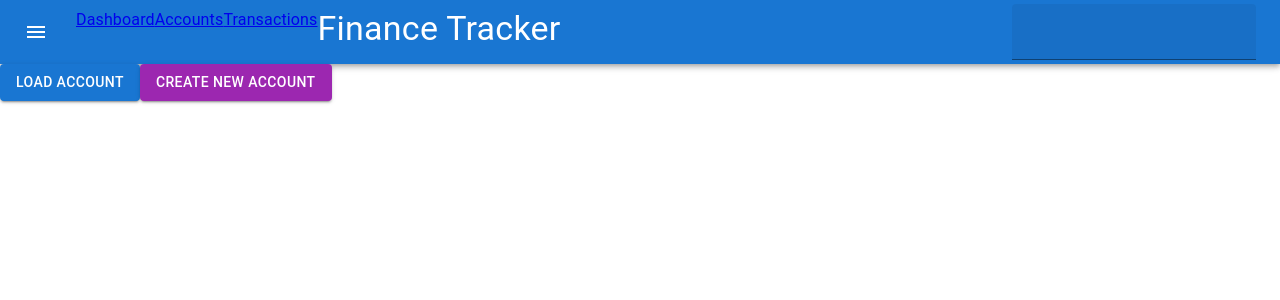
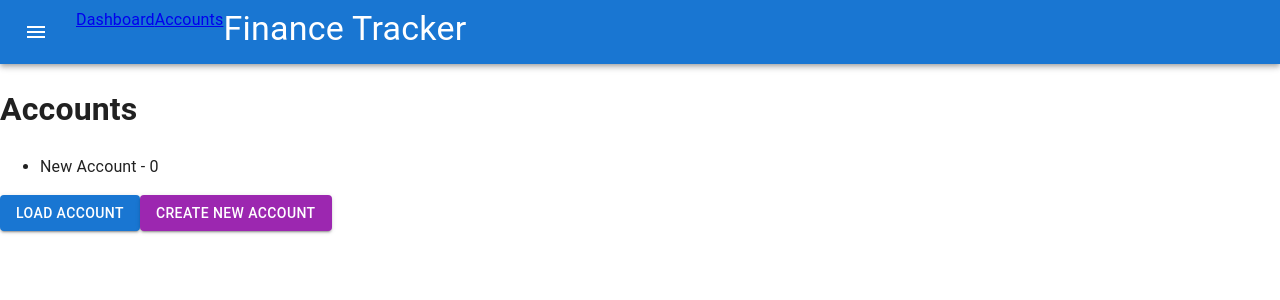
Before and after one commit to jwaspin/luca-ledger, a React (Vite) app: page /accounts in a window 1280 px wide. Both pictures are taken after a click on the button "CREATE NEW ACCOUNT". Shown: the top 300 px of the page. Built offline with nearby package versions, Linux system fonts and the light colour scheme.

Commit message:
Update UI for Multiple Accounts
Remove transactions route and add selected account route.
AppHeader now displays account info only if account is selected.
Refactor Accounts.jsx to support redux and create accounts.
Clicking on created account will navigate to selected account page (broken).

```diff
--- a/src/components/MainLayout/AppHeader/AppHeader.jsx
+++ b/src/components/MainLayout/AppHeader/AppHeader.jsx
@@ -1,14 +1,20 @@
-import { Link } from 'react-router-dom';
 import { AppBar, Box, Toolbar, Typography } from '@mui/material';
+import { useSelector } from 'react-redux';
+import { Link, useParams } from 'react-router-dom';
 
-import { useSelector } from 'react-redux';
-import { selectTransactions } from '@/store/transactionsSlice';
+import { selectAccountById } from '@/store/accountsSlice';
 import AccountNameField from './AccountNameField';
 import MainMenu from './MainMenu';
 
 export default function AppHeader() {
-  const transactions = useSelector(selectTransactions);
-  const { modified, accountName } = transactions;
+  const { accountId } = useParams();
+  const account = useSelector(selectAccountById(accountId));
+  const accountInfo = account ? (
+    <Box sx={{ flexDirection: 'row', display: 'flex' }}>
+      <AccountNameField accountName={account.name} />
+      {account.modified && <Typography variant='body1'>Modified</Typography>}
+    </Box>
+  ) : null;
 
   return (
     <AppBar position='static'>
@@ -17,13 +23,9 @@ export default function AppHeader() {
           <MainMenu />
           <Link to='/'>Dashboard</Link>
           <Link to='/accounts'>Accounts</Link>
-          <Link to='/transactions'>Transactions</Link>
           <Typography variant='h4'>Finance Tracker</Typography>
         </Box>
-        <Box sx={{ flexDirection: 'row', display: 'flex' }}>
-          <AccountNameField accountName={accountName} />
-          {modified && <Typography variant='body1'>Modified</Typography>}
-        </Box>
+        {accountInfo}
       </Toolbar>
     </AppBar>
   );
--- a/src/components/MainLayout/MainLayout.jsx
+++ b/src/components/MainLayout/MainLayout.jsx
@@ -1,18 +1,27 @@
-import { Routes, Route } from 'react-router-dom';
+import { Route, Routes } from 'react-router-dom';
 
+import AccountLedger from '@/views/AccountLedger';
+import Accounts from '@/views/Accounts';
+import Dashboard from '@/views/Dashboard';
 import AppHeader from './AppHeader';
-import Dashboard from '@/views/Dashboard';
-import Accounts from '@/views/Accounts';
-import AccountLedger from '@/views/AccountLedger';
 
 export default function MainLayout() {
   return (
     <>
       <AppHeader />
       <Routes>
-        <Route path="/" element={<Dashboard />} />
-        <Route path="/accounts" element={<Accounts />} />
-        <Route path="/transactions" element={<AccountLedger />} />
+        <Route
+          path='/'
+          element={<Dashboard />}
+        />
+        <Route
+          path='/accounts'
+          element={<Accounts />}
+        />
+        <Route
+          path='/accounts/:accountId'
+          element={<AccountLedger />}
+        />
       </Routes>
     </>
   );
--- a/src/views/Accounts/Accounts.jsx
+++ b/src/views/Accounts/Accounts.jsx
@@ -1,12 +1,47 @@
-import Button from '@mui/material/Button';
+import { Button } from '@mui/material';
+import { useDispatch, useSelector } from 'react-redux';
+import { useNavigate } from 'react-router-dom';
+
+import {
+  createNewAccountAsync,
+  loadAccountAsync,
+  selectAccounts,
+} from '@/store/accountsSlice';
 
 export default function Accounts() {
+  const navigate = useNavigate();
+  const dispatch = useDispatch();
+  const accounts = useSelector(selectAccounts);
+
+  const handleCreateAccount = () => {
+    dispatch(createNewAccountAsync());
+  };
+
   return (
     <div>
-      <Button variant="contained" color="primary">
+      <h1>Accounts</h1>
+      <ul>
+        {accounts.map((account) => (
+          <li
+            key={account.id}
+            onClick={() => navigate(`/accounts/${account.id}`)}
+          >
+            {account.name} - {account.balance}
+          </li>
+        ))}
+      </ul>
+      <Button
+        variant='contained'
+        color='primary'
+        onClick={() => dispatch(loadAccountAsync())}
+      >
         Load Account
       </Button>
-      <Button variant="contained" color="secondary">
+      <Button
+        variant='contained'
+        color='secondary'
+        onClick={handleCreateAccount}
+      >
         Create New Account
       </Button>
     </div>
```
